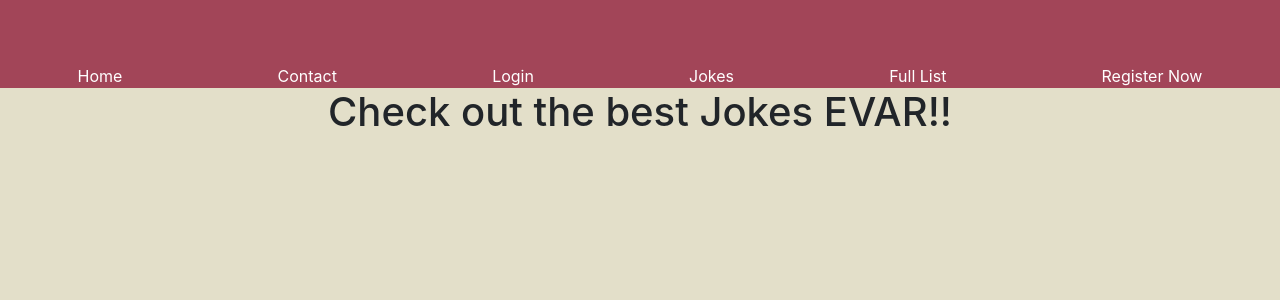
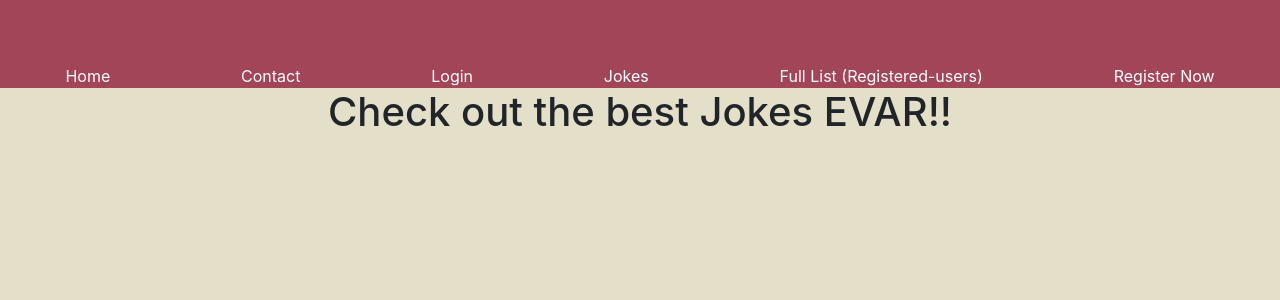
Before and after one commit to Build-Week-Dad-Jokes-4/frontend, a React (Create React App) app: page / in a window 1280 px wide. Shown: the top 300 px of the page. Built offline with nearby package versions, Linux system fonts and the light colour scheme.

Commit message:
Header - added registered users only for Full List

```diff
--- a/src/components/Header.js
+++ b/src/components/Header.js
@@ -34,7 +34,7 @@ const Header = () => {
           <Link to= "/Jokes">Jokes</Link>
       </div>
       <div className='link'>
-          <Link to= "/jokelist">Full List</Link>
+          <Link to= "/jokelist">Full List (Registered-users)</Link>
       </div>      <div className='link'>
           <Link to= "/register">Register Now</Link>
       </div>
```
